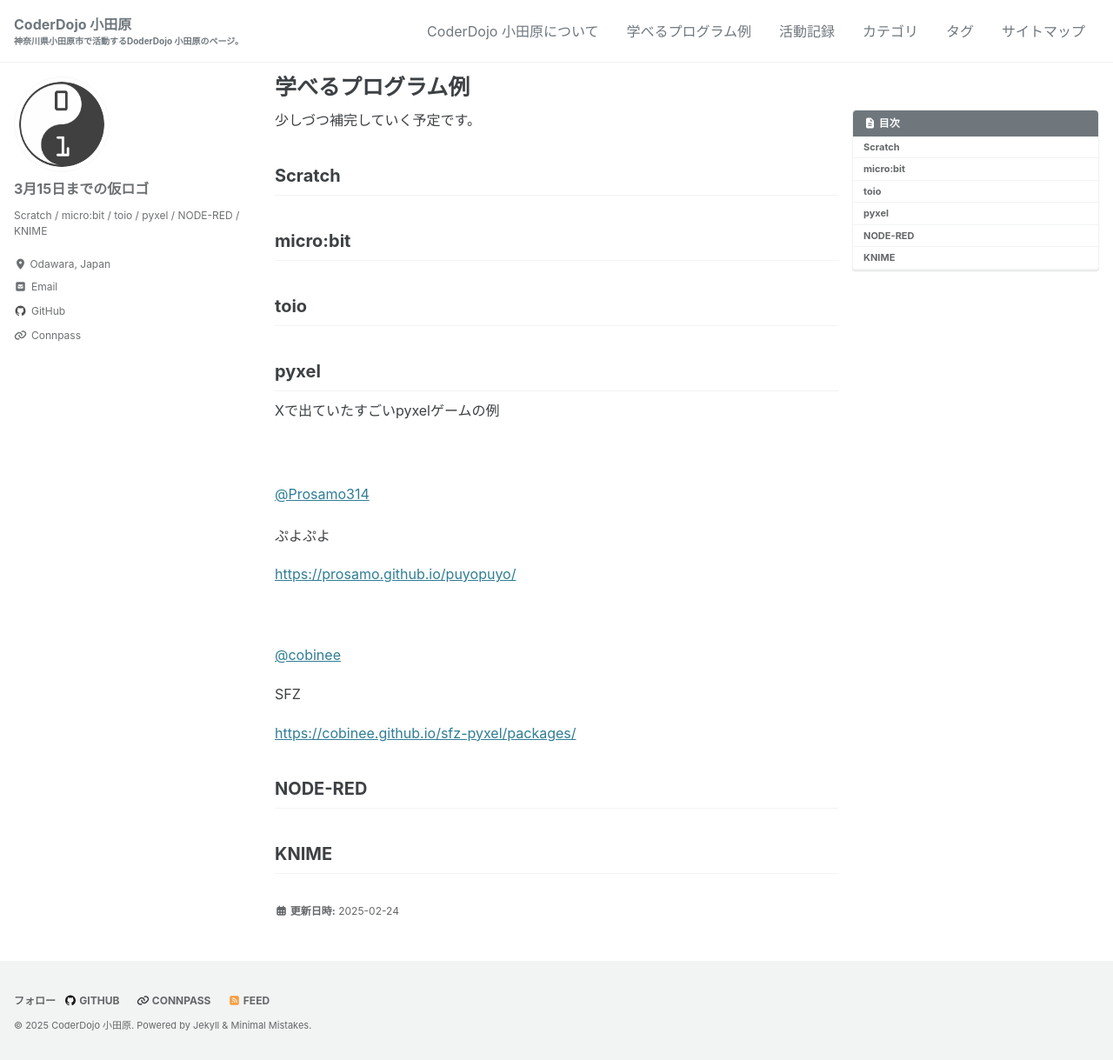
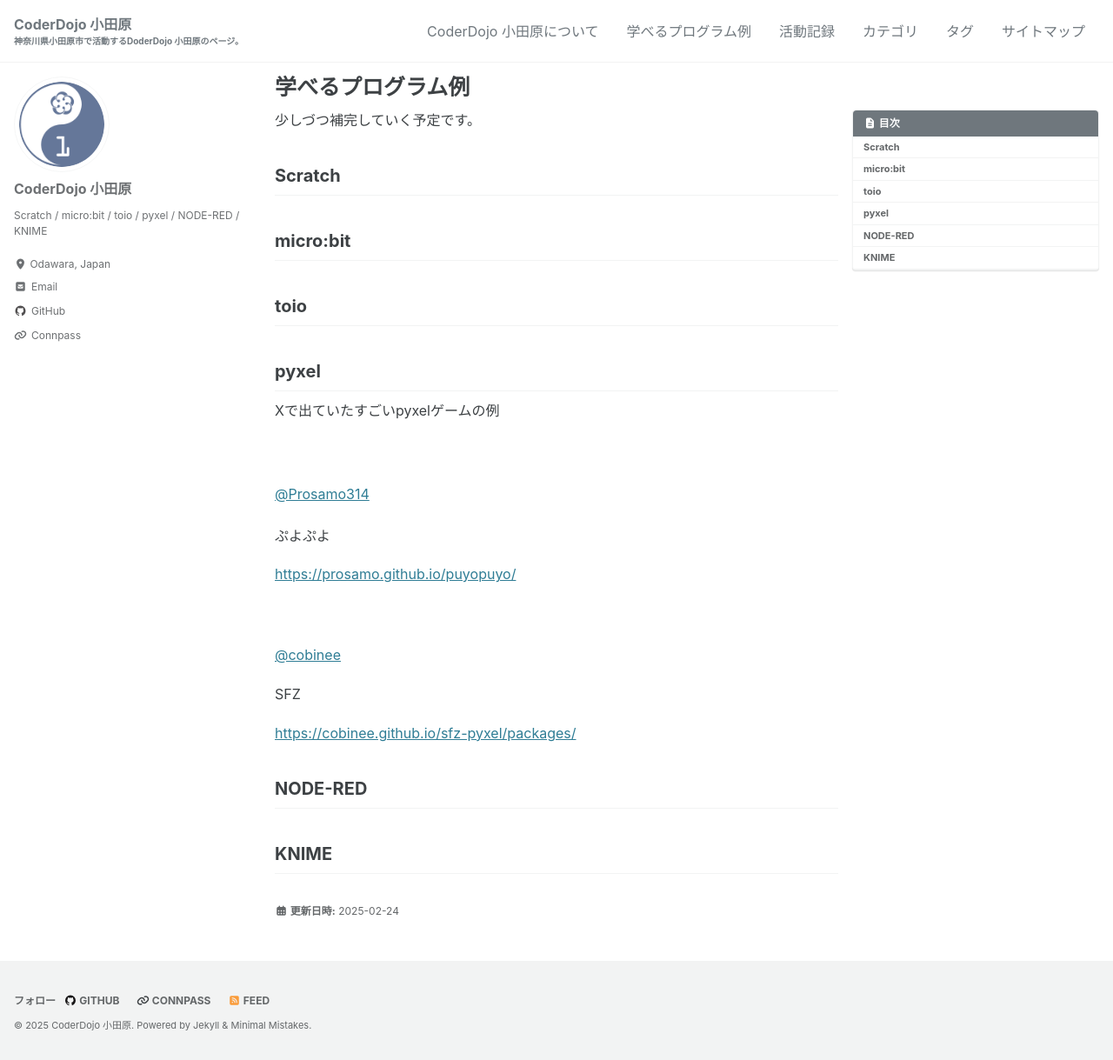
Before and after one commit to CoderDojo-Odawara/coderdojo-odawara.github.io, a Jekyll site: the page built from _pages/programs.md, in a window 1280 px wide and 1219 px high. Shown: the whole window at 87% size. Built offline with Jekyll 4.4.1, drawn with Linux system fonts in a browser that asks for light colours; cached includes are drawn as plain includes; a script that is not in the unit is left out.

Commit message:
Update _config.yml

```diff
--- a/_config.yml
+++ b/_config.yml
@@ -113,8 +113,8 @@
 
 # Site Author
 author:
-  name             : "3月15日までの仮ロゴ"
-  avatar           : "/assets/images/CoderDojo.png" # path of avatar image, e.g. "/assets/images/bio-photo.jpg"
+  name             : "CoderDojo 小田原"
+  avatar           : "assets/images/CoderDojo-Odawara.png" # path of avatar image, e.g. "/assets/images/bio-photo.jpg"
   bio              : "Scratch / micro:bit / toio / pyxel / NODE-RED / KNIME"
   location         : "Odawara, Japan"
   email            :
```
